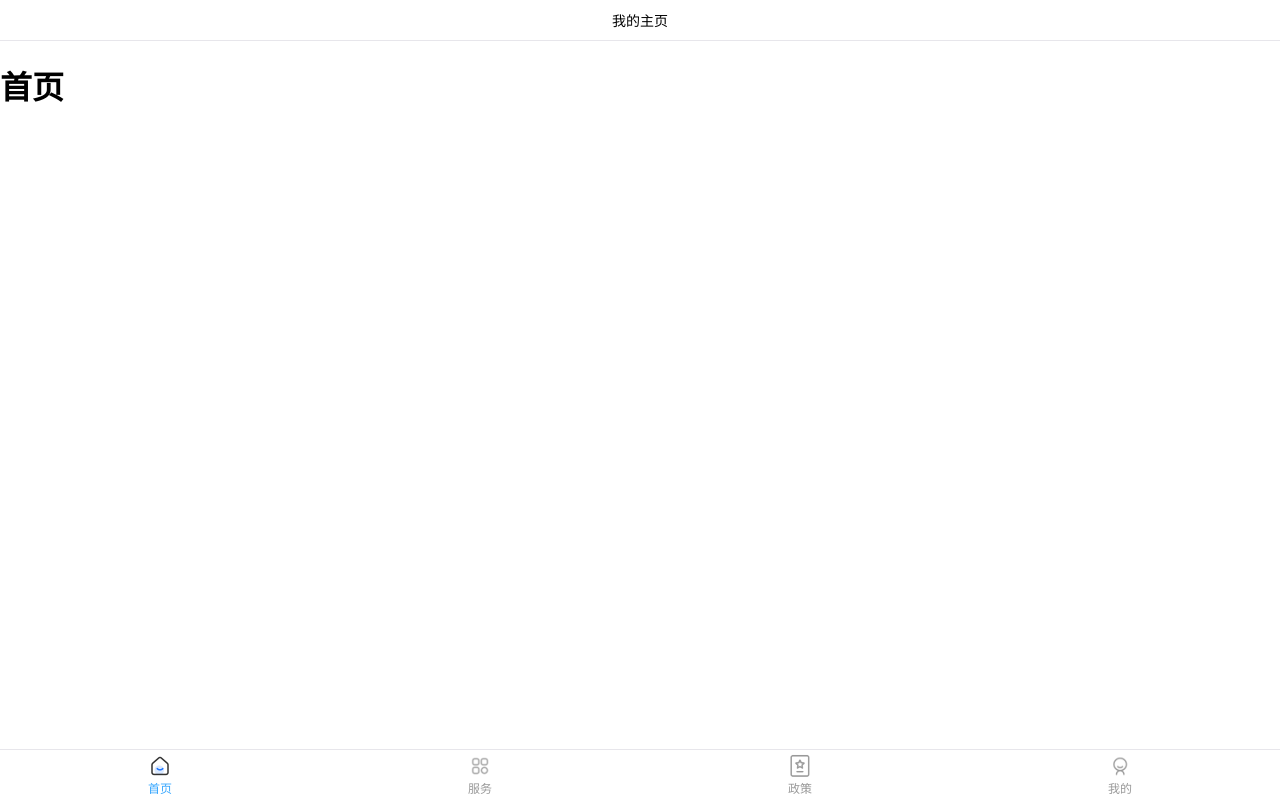
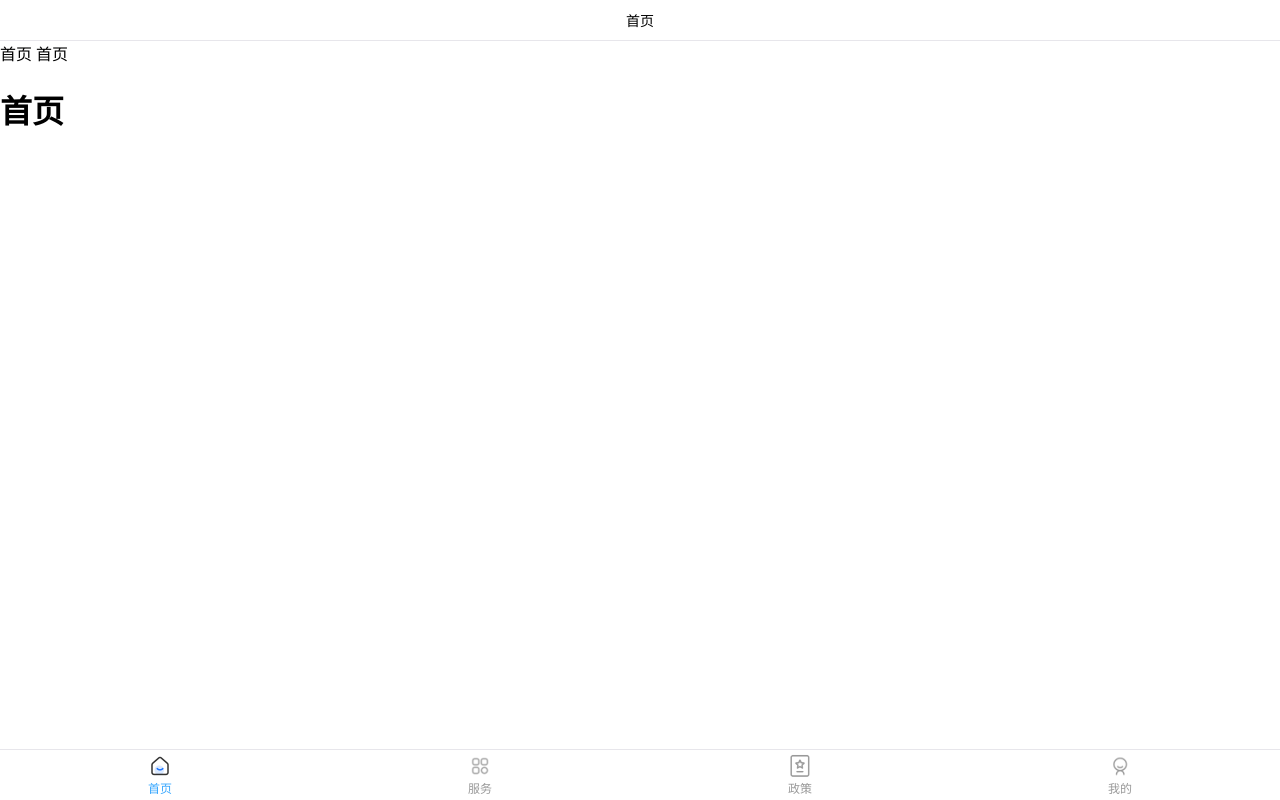
Before and after one commit to xbl741323/Vue3-TypeScript, a Vue app in the folder 实战项目/vue3-vite-ts/: page / in a window 1280 px wide. Built offline with nearby package versions, Linux system fonts and the light colour scheme.

Commit message:
提交更新

```diff
--- a/实战项目/vue3-vite-ts/src/App.vue
+++ b/实战项目/vue3-vite-ts/src/App.vue
@@ -1,15 +1,24 @@
 <template>
   <Head :title="title"></Head>
+  {{pageInfo.title}}
+  {{pageInfo?.title}}
   <RouterView />
-  <tab-bar></tab-bar>
+  <tab-bar @changeTitle="changeHeadTitle"></tab-bar>
 </template>
 
 <script setup lang="ts">
 import { RouterView } from 'vue-router'
 import Head from '@/components/common/head.vue'
 import TabBar from '@/components/common/tab-bar.vue'
-import { ref } from 'vue'
-const title = ref('我的主页')
+import { ref, reactive } from 'vue'
+const title = ref('首页')
+const pageInfo = reactive({
+  title: '首页'
+})
+const changeHeadTitle = (val: string) => {
+  title.value = val
+  pageInfo.title = val
+}
 </script>
 
 <style scoped></style>
--- a/实战项目/vue3-vite-ts/src/components/common/head.vue
+++ b/实战项目/vue3-vite-ts/src/components/common/head.vue
@@ -1,11 +1,11 @@
 <template>
-  <div class="head-contain">{{ title }}</div>
+  <div class="head-contain">{{ props.title }}</div>
 </template>
 
 <script setup lang="ts">
-defineProps<{
-  title: string
-}>()
+const props = defineProps({
+  title: { type: String, required: true },
+})
 </script>
 
 <style scoped>
--- a/实战项目/vue3-vite-ts/src/components/common/tab-bar.vue
+++ b/实战项目/vue3-vite-ts/src/components/common/tab-bar.vue
@@ -50,8 +50,10 @@ const tabList = reactive(
 )
 
 const router = useRouter();
+const emit = defineEmits(['changeTitle'])
 const toPage = (name: string, index: number) => {
   activeIndex.value = index
+  emit('changeTitle', tabList[index].title)
   router.push({
     name: name
   });
```
Also changed, not shown: 实战项目/vue3-vite-ts/src/views/policy/detail.vue (added, +10 -0 lines), 1 other file (tests, documents, lock files or other folders).
